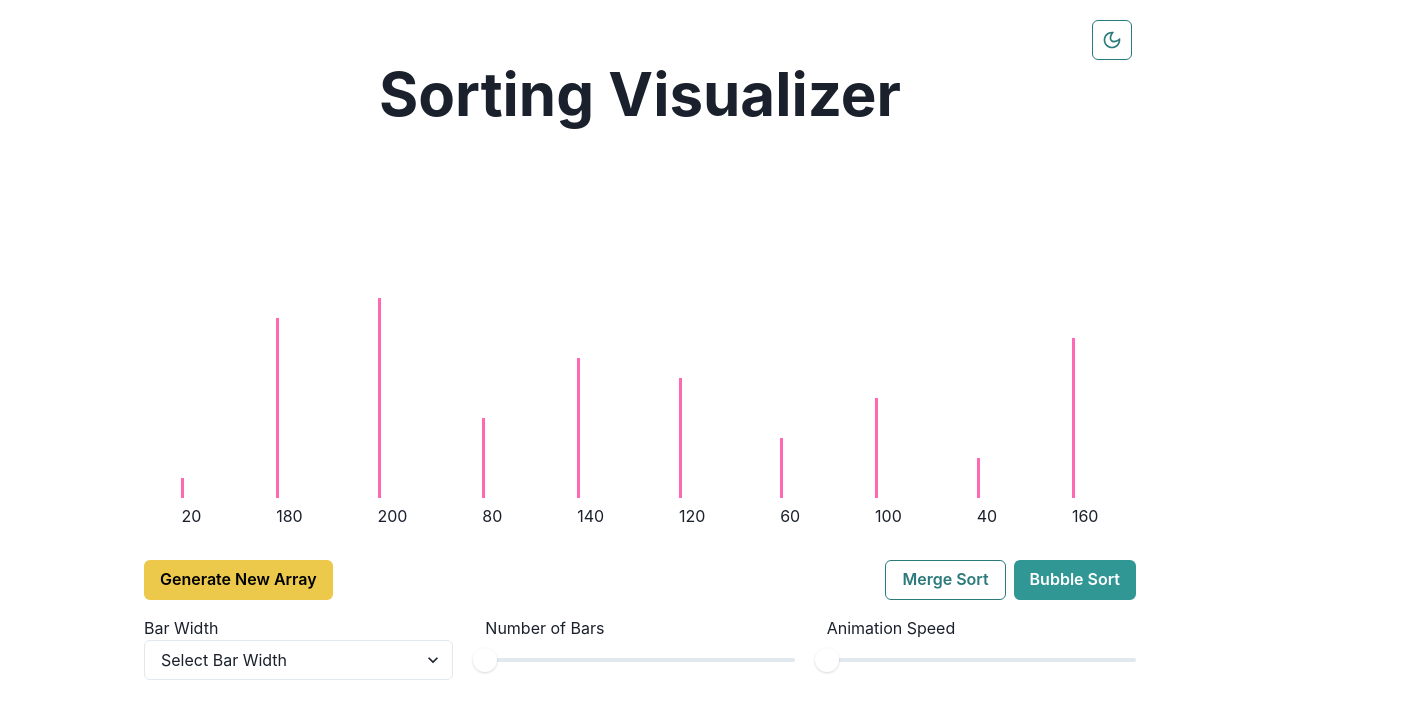
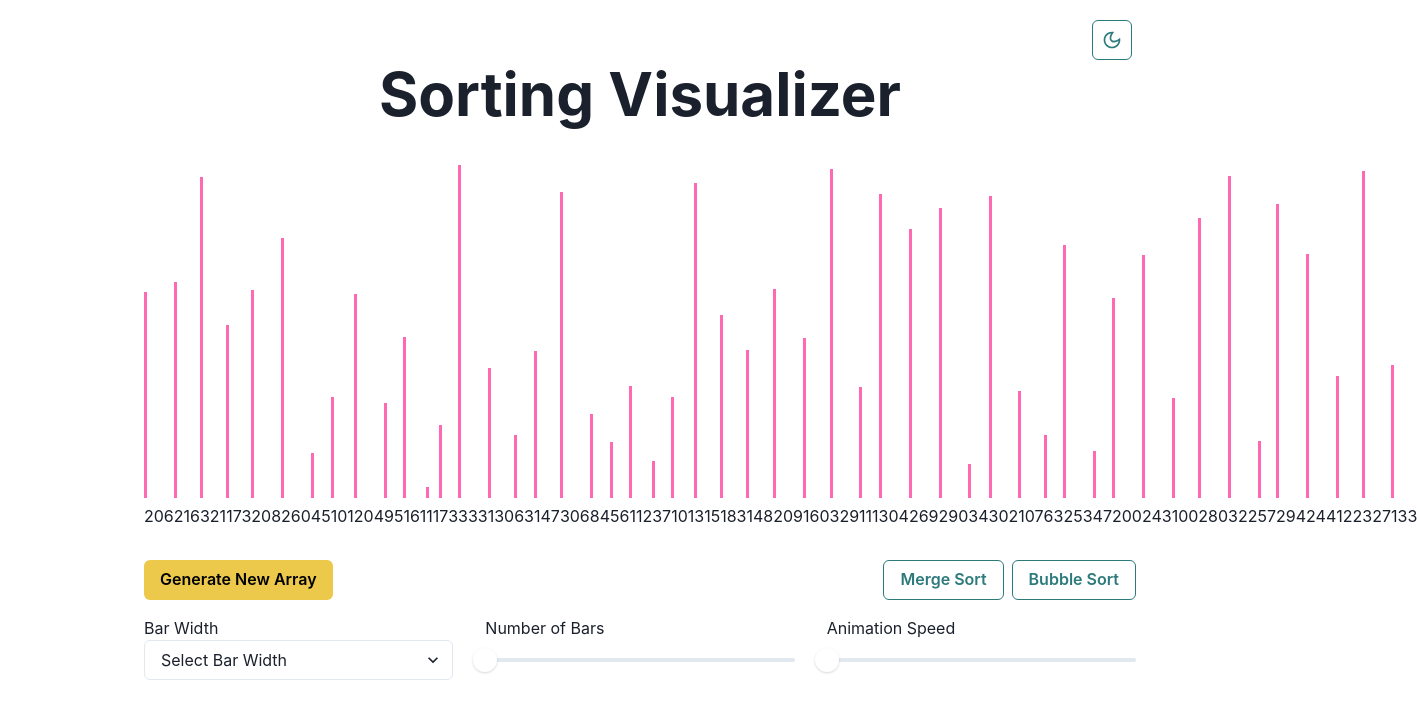
Before and after one commit to misterbracket/algo-visualizer, a React (Create React App) app: page / in a window 1280 px wide. Shown: the top 718 px of the page, 1417 px wide, since content can reach past the window. Built offline with nearby package versions, Linux system fonts and the light colour scheme.

Commit message:
bubble sort

```diff
--- a/src/components/SortingVisualizer/SortingVisualizer.tsx
+++ b/src/components/SortingVisualizer/SortingVisualizer.tsx
@@ -28,7 +28,7 @@ function initializeState({ numberOfBars = 50, barWidth = "3", animationSpeed = 1
   for (let i = 0; i < numberOfBars; i++) {
     array.push(randomIntFromInterval(5, BAR_HEIGHT));
   }
-  array = [20, 180, 200, 80, 140, 120, 60, 100, 40, 160]
+  // array = [20, 180, 200, 80, 140, 120, 60, 100, 40, 160]
   return {
     numberOfBars,
     array,
@@ -90,7 +90,6 @@ const SortingVisualizer = () => {
     for (let i = 0; i < animations.length; i++) {
       const arrayBars = arrayBarDivsRefs.current
       const isColorChange = i % 3 !== 2;
-      console.log(isColorChange)
       if (isColorChange) {
         const [barOneIdx, barTwoIdx] = animations[i];
         const barOneStyle = arrayBars[barOneIdx].style;
@@ -130,34 +129,16 @@ const SortingVisualizer = () => {
 
     const animatonsArray = getBubbleSortAnimations(currArray);
     console.log(animatonsArray)
-    let currentIdx = 1
     for (let i = 0; i < animatonsArray.length; i++) {
       const arrayBars = arrayBarDivsRefs.current
-      let isColorChange = false
-      if (currentIdx === 1) {
-        isColorChange = true
-        currentIdx = 2
-        console.log(currentIdx)
-      } else if (currentIdx === 2) {
-        isColorChange = true
-        currentIdx = 3
-        console.log(currentIdx)
-      } else if (currentIdx === 3) {
-        isColorChange = false
-        currentIdx = 4
-        console.log(currentIdx)
-      } else if (currentIdx === 4) {
-        isColorChange = false
-        currentIdx = 1
-        console.log(currentIdx)
-      }
+      const isColorChange = i % 3 !== 2;
       console.log(animatonsArray[i])
       if (isColorChange) {
         console.log("CHANGING COLOR")
         const [barOneIdx, barTwoIdx] = animatonsArray[i];
-        const barOneStyle = arrayBars[barOneIdx].style;
-        const barTwoStyle = arrayBars[barTwoIdx].style;
-        const color = currentIdx === 2 ? SECONDARY_COLOR : PRIMARY_COLOR;
+        const barOneStyle = arrayBars[barOneIdx as number].style;
+        const barTwoStyle = arrayBars[barTwoIdx as number].style;
+        const color = i % 3 === 0 ? SECONDARY_COLOR : PRIMARY_COLOR;
         setTimeout(() => {
           barOneStyle.backgroundColor = color;
           barTwoStyle.backgroundColor = color;
@@ -165,9 +146,13 @@ const SortingVisualizer = () => {
       } else {
         console.log("CHANGING HEIGHT")
         setTimeout(() => {
-          const [barOneIdx, newHeight] = animatonsArray[i];
+          const [barOne, barTwo] = animatonsArray[i];
+          const [barOneIdx, newBarOneHeight] = barOne as [number, number]
+          const [barTwoIdx, newBarTwoHeight] = barTwo as [number, number]
           const barOneStyle = arrayBars[barOneIdx].style;
-          barOneStyle.height = `${newHeight}px`;
+          const barTwoStyle = arrayBars[barTwoIdx].style;
+          barOneStyle.height = `${newBarOneHeight}px`;
+          barTwoStyle.height = `${newBarTwoHeight}px`;
         }, i * animationSpeed);
       }
     }
@@ -205,7 +190,7 @@ const SortingVisualizer = () => {
             <Button isDisabled={isAnimationRunning} colorScheme="teal" variant={"outline"} style={{ marginLeft: "auto" }} onClick={mergeSort}>Merge Sort</Button>
             {/* <Button colorScheme="teal" onClick={quickSort}>Quick Sort</Button>
             <Button colorScheme="teal" onClick={heapSort}>Heap Sort</Button>*/}
-            <Button colorScheme="teal" onClick={bubbleSort}>Bubble Sort</Button>
+            <Button isDisabled={isAnimationRunning} colorScheme="teal" variant={"outline"} onClick={bubbleSort}>Bubble Sort</Button>
             {/* <Button colorScheme="teal" onClick={test}>Test</Button> */}
           </ButtonGroup>
           <ButtonGroup spacing={4} paddingTop={"0.5rem"}>
--- a/src/sortingAlgorithms/sortingAlgorithms.ts
+++ b/src/sortingAlgorithms/sortingAlgorithms.ts
@@ -85,7 +85,7 @@ export function getBubbleSortAnimations(array: Array<number>) {
 
 function bubbleSortHelper(
   array: Array<number>,
-  animations: Array<Array<number>>
+  animations: Array<Array<number | Array<number>>>
 ) {
   let isSorted = false;
   let counter = 0;
@@ -97,13 +97,17 @@ function bubbleSortHelper(
       const heightOne = array[i];
       const heightTwo = array[i + 1];
       if (array[i] > array[i + 1]) {
-        animations.push([i, array[i + 1]]);
-        animations.push([i + 1, array[i]]);
+        animations.push([
+          [i, array[i + 1]],
+          [i + 1, array[i]],
+        ]);
         swap<number>(i, i + 1, array);
         isSorted = false;
       } else {
-        animations.push([i, heightOne]);
-        animations.push([i + 1, heightTwo]);
+        animations.push([
+          [i, heightOne],
+          [i + 1, heightTwo],
+        ]);
       }
     }
     counter++;
```
